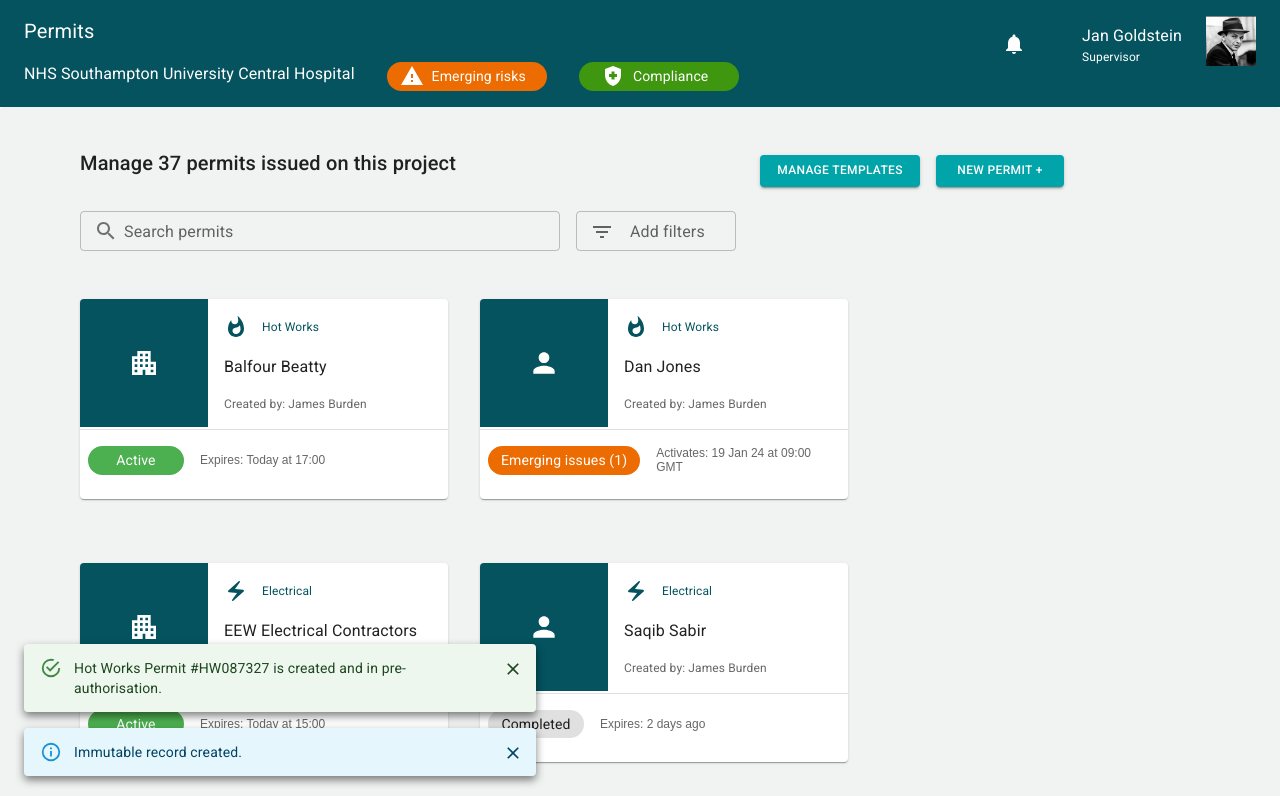
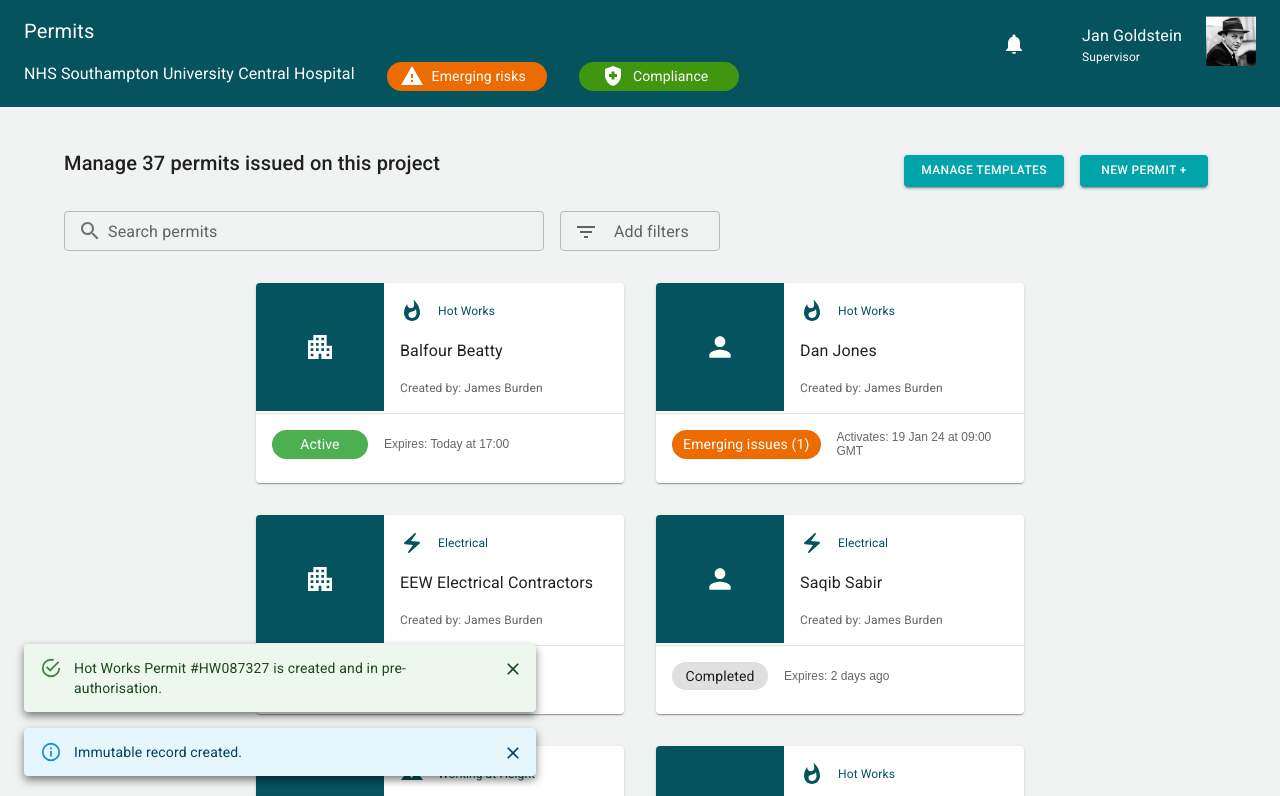
Before and after one commit to Catherinen29/skunkworks, a React (Create React App) app: page /permits in a window 1280 px wide. Shown: the top 796 px of the page. Built offline with nearby package versions, Linux system fonts and the light colour scheme.

Commit message:
Amend spacing and navigation. Functionality of clicking cards.

```diff
--- a/src/components/Permits.js
+++ b/src/components/Permits.js
@@ -3,6 +3,7 @@ import { Alert, Box, Button, Card, CardActionArea, CardContent, Collapse, Dialog
     DialogContent, DialogTitle, FormControl, IconButton,
     InputAdornment, List, ListItem, ListItemIcon, MenuItem, Paper, Snackbar, TextField,
     Typography } from "@mui/material";
+import Divider from '@mui/material/Divider';
 import BB_bg from "../BB_bg.png"
 import SearchIcon from '@mui/icons-material/Search';
 import { ActivePermitTag, EmergingIssuesStatusTag,
@@ -139,6 +140,8 @@ const handleStart = () => {
 
 }
 
+
+
 const [showPermitCreatedMsg, setShowPermitCreatedMsg] = useState(true)
 const [showImmutableMsg, setShowImmutableMsg] = useState(true)
 
@@ -167,10 +170,22 @@ return(
 
     <PermitToolBar />
 
-    <Paper sx={{py: 5, px: 10, bgcolor: '#f1f3f3'}}>
-        <Box sx={{display: 'flex', justifyContent: 'space-between', width: '80%'}}>
+    <Paper sx={{py: 5, px: 8, bgcolor: '#f1f3f3'}}>
+        <Box>
             <Box>
+                <Box sx={{display: 'flex', flexDirection: 'row', justifyContent: 'space-between'}}>
                 <Typography variant='h6' sx={{fontWeight: 500, mb: '1rem'}}>Manage 37 permits issued on this project</Typography>
+
+                <Box sx={{display: 'flex', flexDirection: 'row', height: '3rem'}}>
+                    <Button variant="contained"
+                        sx={{bgcolor:  '#00a4a9', m: 1, fontSize: 12, width: '10rem', height: '2rem'}}>
+                            MANAGE TEMPLATES</Button>
+                    <Button onClick={handleOnClickOpen} variant="contained" disableRipple
+                        sx={{bgcolor:  '#00a4a9', m: 1, fontSize: 12, width: '8rem', height: '2rem'}}>
+                            NEW PERMIT +</Button>
+                </Box>
+                </Box>
+
 
                 {/* Search permits */}
                 <Box sx={{display: 'flex'}}>
@@ -239,14 +254,7 @@ return(
                 </Box>
             </Box>
 
-            <Box sx={{display: 'flex', flexDirection: 'row', mr: '2rem'}}>
-            <Button variant="contained"
-                sx={{bgcolor:  '#00a4a9', m: 1, fontSize: 12, width: '10rem', height: '2rem'}}>
-                    MANAGE TEMPLATES</Button>
-            <Button onClick={handleOnClickOpen} variant="contained" disableRipple
-                sx={{bgcolor:  '#00a4a9', m: 1, fontSize: 12, width: '8rem', height: '2rem'}}>
-                    NEW PERMIT +</Button>
-            </Box>
+
         </Box>
 
 
@@ -288,12 +296,13 @@ return(
 
 
         {/* List of permits */}
-        <Box sx={{display: 'flex', flexWrap: 'wrap', width: '80%'}}>
+        <Box sx={{display: 'flex', flexWrap: 'wrap', gap: '2rem', justifyContent: 'center', mt: '1rem'}}>
 
             {(filter === 'Date') && permits.filter((permit) => permit.expiresAt.includes('Today')).map((permit) => (
-                <Card sx={{width: '20rem', m: '2rem', ml: 0, display: 'flex'}}>
-                <CardContent sx={{p: 0}}>
-                    <Box sx={{display: 'flex', flexDirection: 'row'}}>
+                <Card sx={{width: '23rem', display: 'flex'}}>
+                    <CardContent sx={{p: 0, width: '100%'}}>
+                    <CardActionArea onClick={() => navigate('/hotworkspermit')}>
+                        <Box sx={{display: 'flex', flexDirection: 'row'}}>
                         <Box sx={{width: '8rem', height: '8rem',
                         display: 'flex', justifyContent: 'center', alignItems: 'center',
                             bgcolor: '#04535f', color: 'white'}}>
@@ -322,6 +331,7 @@ return(
                         </List>
                     </Box>
 
+                    <Divider />
 
                     <Box sx={{display: 'flex', color: 'rgba(0, 0, 0, 0.6)', fontSize: 12,
                             alignItems: 'center', flexDirection: 'row', pt: '1rem', pb: 0,
@@ -337,13 +347,14 @@ return(
                             {permit.activatesAt.length > 0 && permit.activatesAt}
                         </Box>
                     </Box>
+                    </CardActionArea>
                     </CardContent>
                 </Card>
             ))}
 
 
             {(filter !== 'Date') && permits.map((permit) => (
-                <Card sx={{width: '23rem', m: '2rem', ml: 0, display: 'flex'}}>
+                <Card sx={{width: '23rem', display: 'flex'}}>
                     <CardContent sx={{p: 0, width: '100%'}}>
                     <CardActionArea onClick={() => navigate('/hotworkspermit')}>
                         <Box sx={{display: 'flex', flexDirection: 'row'}}>
@@ -375,9 +386,11 @@ return(
                             </List>
                         </Box>
 
+                        <Divider />
+
                         <Box sx={{display: 'flex', color: 'rgba(0, 0, 0, 0.6)', fontSize: 12,
-                                alignItems: 'center', flexDirection: 'row',  pl: '0.5rem', pt: '1rem', pb: 0,
-                                borderTop: 1, borderColor: 'rgba(0, 0, 0, 0.12)'}}>
+                                alignItems: 'center', flexDirection: 'row',  pl: '1rem', pt: '1rem', pb: 0,
+                                }}>
                             {permit.status === 'Active' && <ActivePermitTag />}
                             {permit.status === 'Emerging issues' && <EmergingIssuesStatusTag />}
                             {permit.status === 'Completed' && <CompletedStatusTag />}
@@ -422,6 +435,7 @@ return(
             </Snackbar>
         </Box>
 
+
     </Paper>
 
 
--- a/src/components/newPermit/HotWorksPermitTemplate.js
+++ b/src/components/newPermit/HotWorksPermitTemplate.js
@@ -29,7 +29,7 @@ const handleClose = () => {
 // TODO:
 const handleSavePermit = () => {
     console.log('Permit Saved')
-    navigate('/hotworkspermit')
+    navigate('/permits')
 }
 
 return(
```
